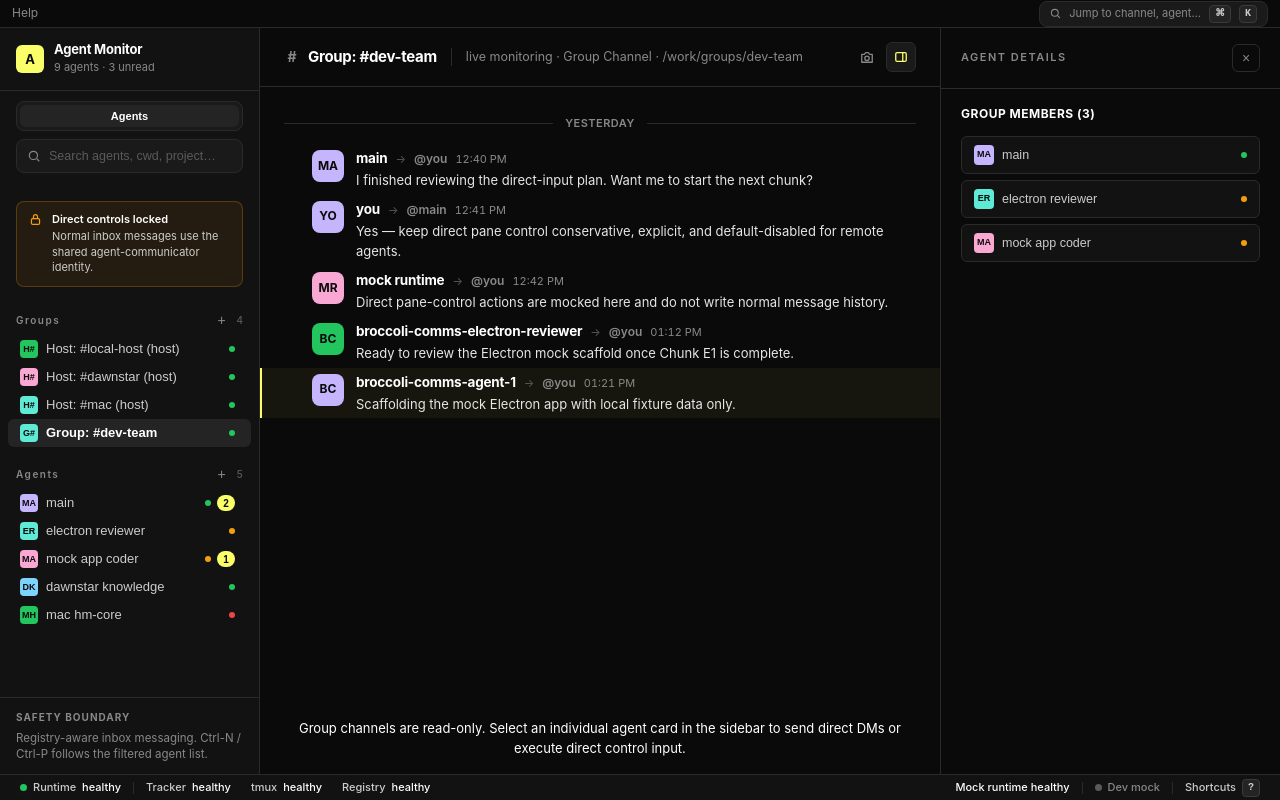
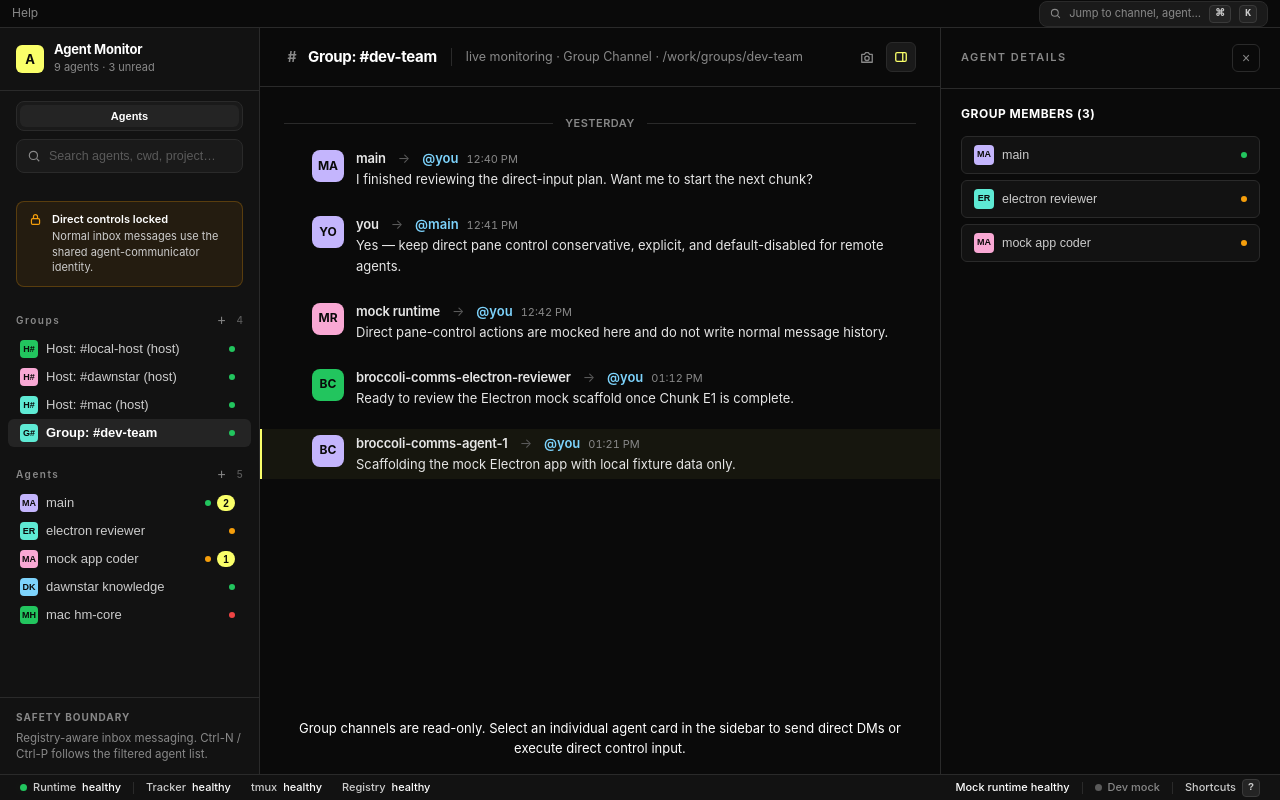
Before and after one commit to ashishnallana/broccoli-comms, a React (Vite) app in the folder agent-communicator-electron/: page / in a window 1280 px wide. Built offline with nearby package versions, Linux system fonts and the light colour scheme.

Commit message:
style: increase message gaps and enlarge participant headers inside group chat views

```diff
--- a/agent-communicator-electron/src/renderer/components/ConversationView.tsx
+++ b/agent-communicator-electron/src/renderer/components/ConversationView.tsx
@@ -171,7 +171,7 @@ export function ConversationView({ agent, messages, detailsOpen, onToggleDetails
         </div>
       </div>
 
-      <div className="feed" id="feed" ref={timelineRef}>
+      <div className={`feed ${agent.id.startsWith('group:') || agent.id.startsWith('host:') ? 'group-chat' : ''}`} id="feed" ref={timelineRef}>
         {renderedElements.length === 0 ? (
           <div className="empty-card">No messages yet. Use the composer below to send a message.</div>
         ) : (
--- a/agent-communicator-electron/src/renderer/styles.css
+++ b/agent-communicator-electron/src/renderer/styles.css
@@ -1391,3 +1391,25 @@ kbd {
   line-height: 1.4;
   color: var(--muted);
 }
+
+/* ===== Group Chat Layout Customizations ===== */
+.feed.group-chat .msg-row {
+  margin-bottom: 16px;
+}
+
+.feed.group-chat .msg-author-name {
+  font-size: 13px;
+  font-weight: 600;
+  color: var(--body-strong);
+}
+
+.feed.group-chat .msg-author-recipient {
+  font-size: 13px;
+  font-weight: 600;
+  color: var(--accent-blue);
+}
+
+.feed.group-chat .msg-author-arrow {
+  font-size: 13px;
+  margin: 0 4px;
+}
```
